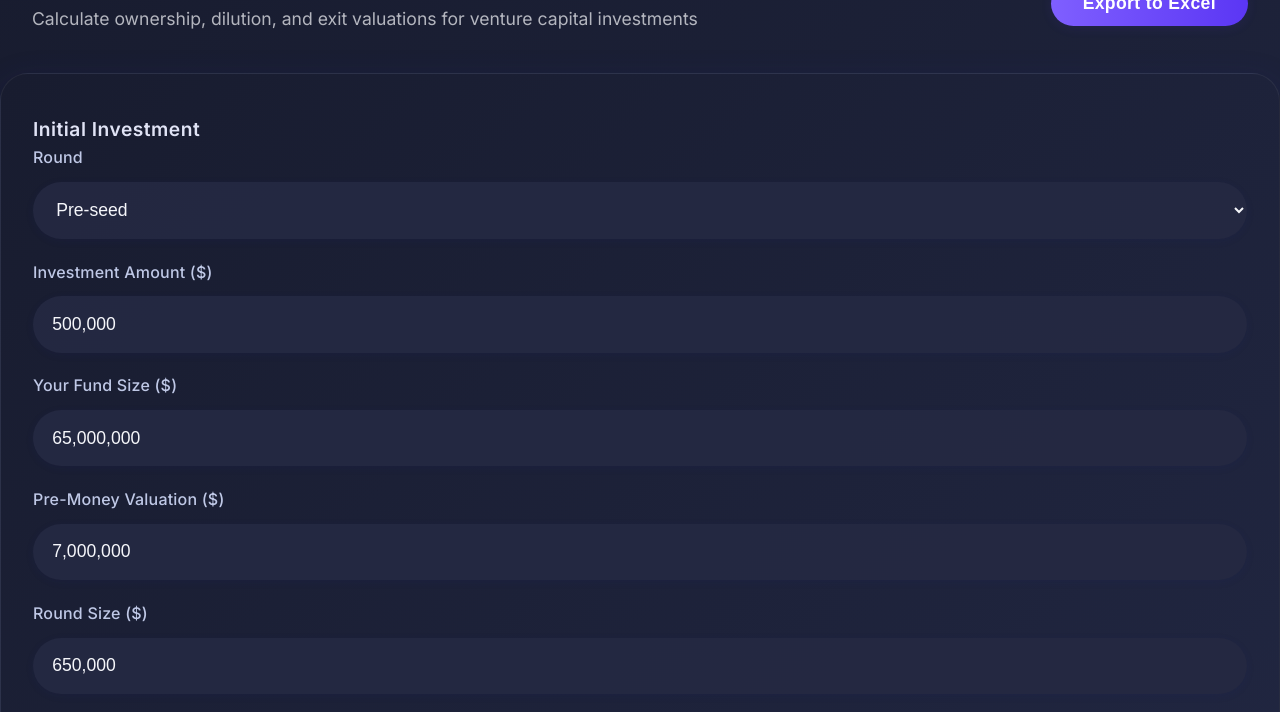
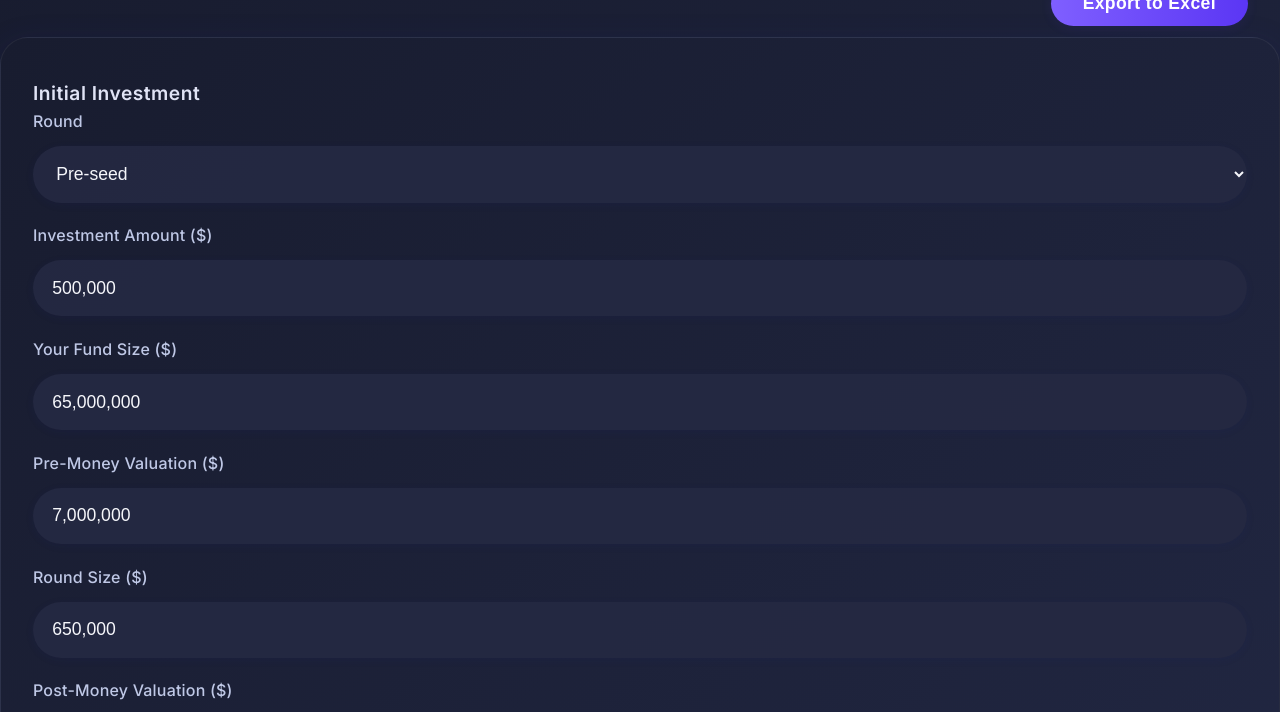
Before and after one commit to offscriptlabs/projector, a plain HTML site: page index.html in a window 1280 px wide. Shown: the part 67-779 px from the top of the page. Drawn offline with Linux system fonts and the light colour scheme.

Commit message:
Remove subtitle/tag line from header

```diff
--- a/index.html
+++ b/index.html
@@ -11,7 +11,6 @@
     <div class="container">
         <header class="header">
             <h1>Check Sizing and Investment Projector</h1>
-            <p class="subtitle">Calculate ownership, dilution, and exit valuations for venture capital investments</p>
             <button id="export-excel-btn" class="export-btn header-export-btn" type="button">Export to Excel</button>
         </header>
 
```
